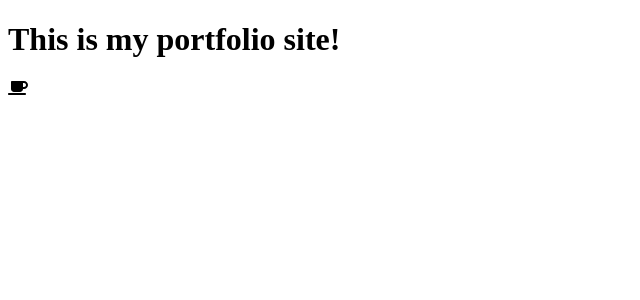
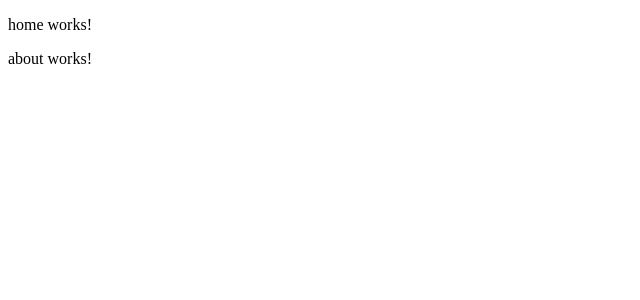
Before and after one commit to sanjusjk/sanjeev_portfolio, an Angular app: page / in a window 1280 px wide. Shown: the top 300 px of the page, without its empty margins (0-640 px from the left). Built offline with nearby package versions, Linux system fonts and the light colour scheme.

Commit message:
added Home and About Components.

```diff
--- /dev/null
+++ b/src/app/about/about.component.html
@@ -0,0 +1 @@
+<p>about works!</p>
--- a/src/app/app.component.html
+++ b/src/app/app.component.html
@@ -1,2 +1,2 @@
-<h1>This is my portfolio site!</h1>
-<fa-icon [icon]="faCoffee"></fa-icon>
+<app-home></app-home>
+<app-about></app-about>
--- a/src/app/app.module.ts
+++ b/src/app/app.module.ts
@@ -4,10 +4,14 @@
 
 import { AppRoutingModule } from './app-routing.module';
 import { AppComponent } from './app.component';
+import { AboutComponent } from './about/about.component';
+import { HomeComponent } from './home/home.component';
 
 @NgModule({
   declarations: [
-    AppComponent
+    AppComponent,
+    AboutComponent,
+    HomeComponent
   ],
   imports: [
     BrowserModule,
--- /dev/null
+++ b/src/app/home/home.component.html
@@ -0,0 +1 @@
+<p>home works!</p>
```
Also changed, not shown: src/app/about/about.component.ts (added, +10 -0 lines), src/app/home/home.component.ts (added, +10 -0 lines), src/app/about/about.component.css (added), src/app/home/home.component.css (added), 2 other files (tests, documents, lock files or other folders).
